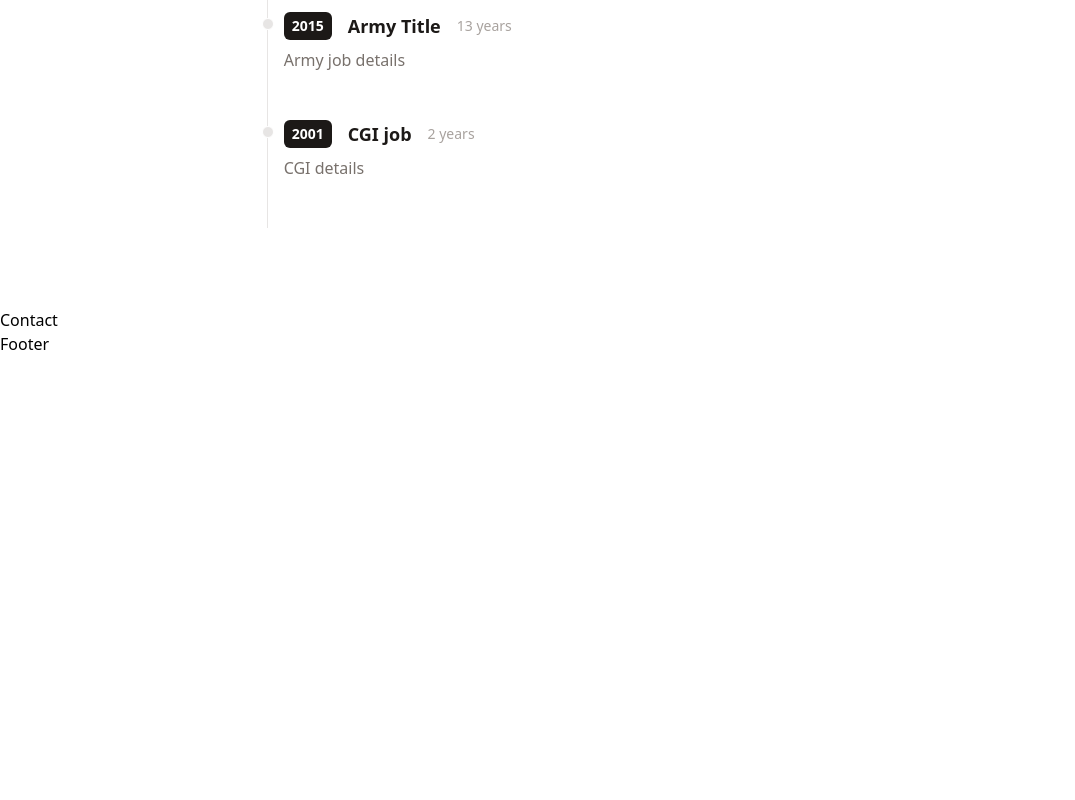
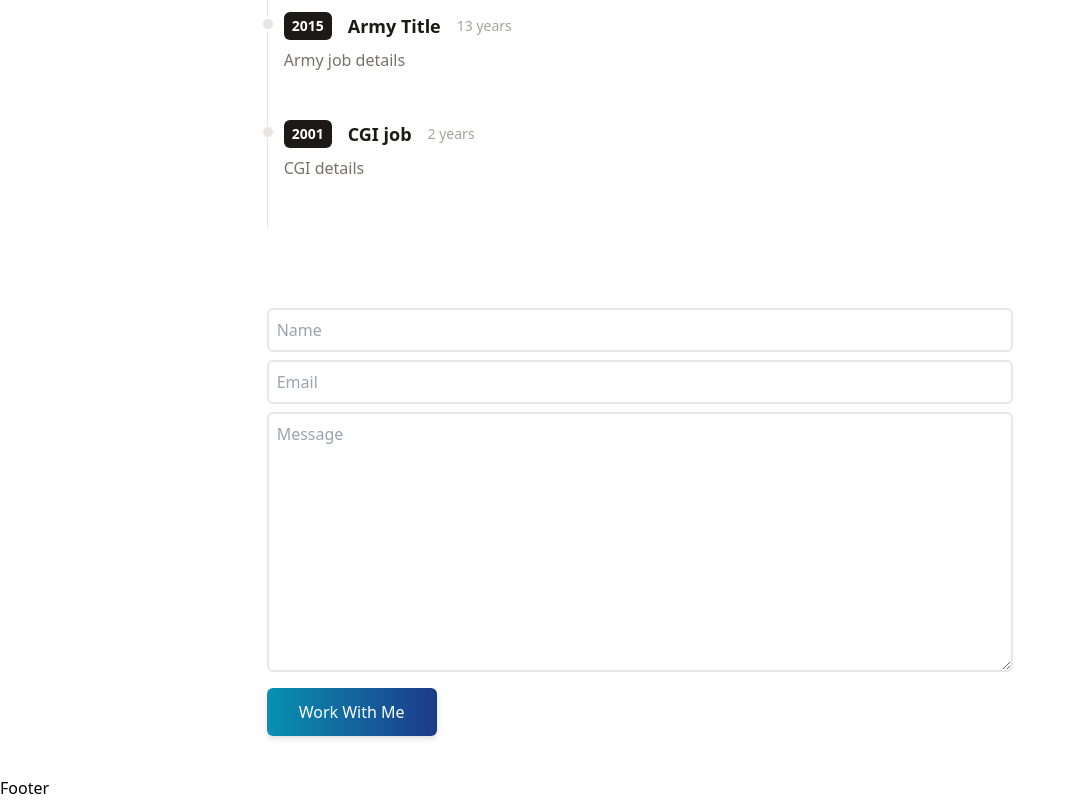
Before and after one commit to DeeJaeMann/portfolio, a React (Vite) app in the folder frontend/: page / in a window 1280 px wide. Shown: the part 856-1656 px from the top of the page, without its empty margins (0-1075 px from the left). Before the commit the page ends 1212 px from the top, so only its background shows below. Built offline with nearby package versions, Linux system fonts and the light colour scheme.

Commit message:
Added contact form Changes to be committed: 	modified:   ../components/Contact.tsx

```diff
--- a/frontend/src/components/Contact.tsx
+++ b/frontend/src/components/Contact.tsx
@@ -1,9 +1,42 @@
-import React from 'react';
+import React from "react";
 
 const Contact = () => {
-    return(
-        <h2>Contact</h2>
-    );
-}
+  return (
+    <div className="flex flex-col mb-10 mx-auto">
+      <div className="flex justify-center items-center">
+        <form
+          action="https://getform.io/f/lbjkvjwa"
+          method="POST"
+          className="flex flex-col w-full md:w-7/12"
+        >
+          <input
+            type="text"
+            name="name"
+            placeholder="Name"
+            className="p-2 bg-transparent border-2 rounded-md focus:outline-none"
+          />
+          <input
+            type="email"
+            name="email"
+            placeholder="Email"
+            className="my-2 p-2 bg-transparent border-2 rounded-md focus:outline-none"
+          />
+          <textarea
+            name="message"
+            placeholder="Message"
+            rows={10}
+            className="mb-4 p-2 bg-transparent border-2 rounded-md focus:outline-none"
+          />
+          <button
+            type="button"
+            className="text-center inline-block px-8 py-3 w-max text-base font-medium rounded-md text-white bg-gradient-to-r from-cyan-600 to-blue-900 drop-shadow-md hover:stroke-white"
+          >
+            Work With Me
+          </button>
+        </form>
+      </div>
+    </div>
+  );
+};
 
 export default Contact;
```
